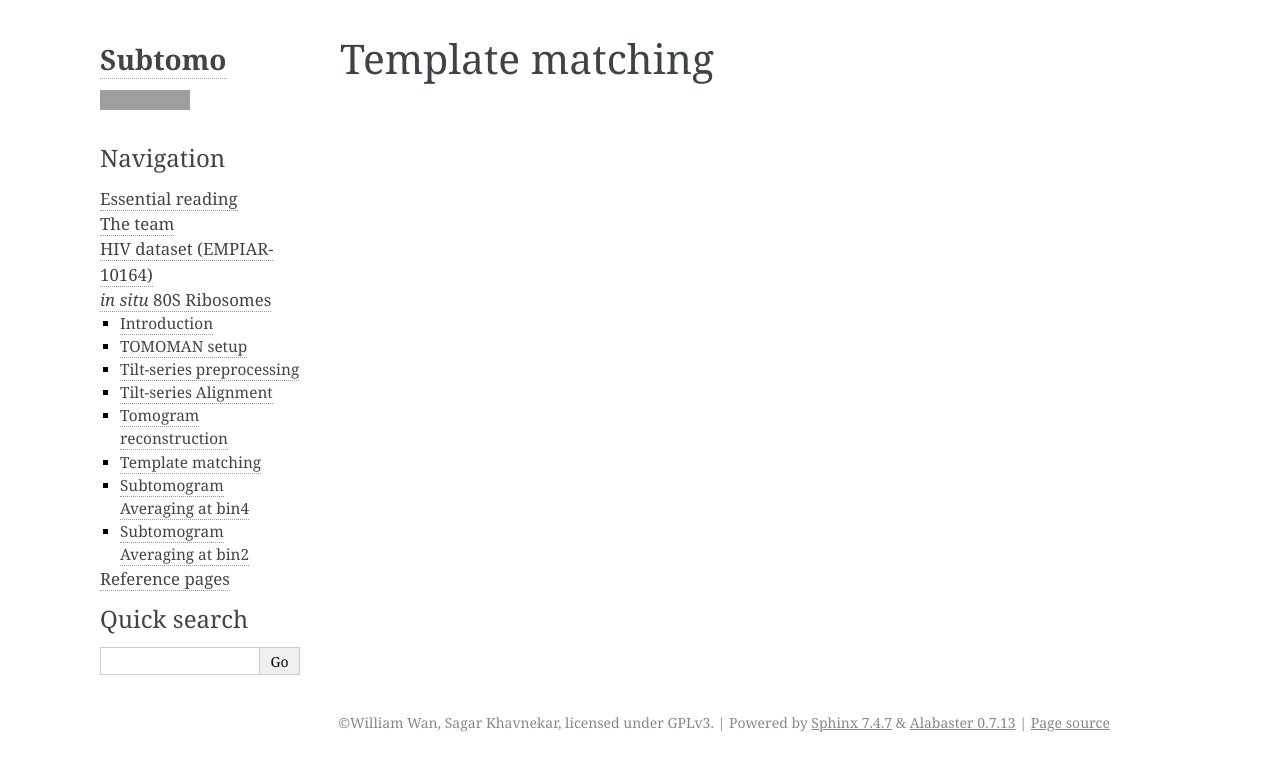
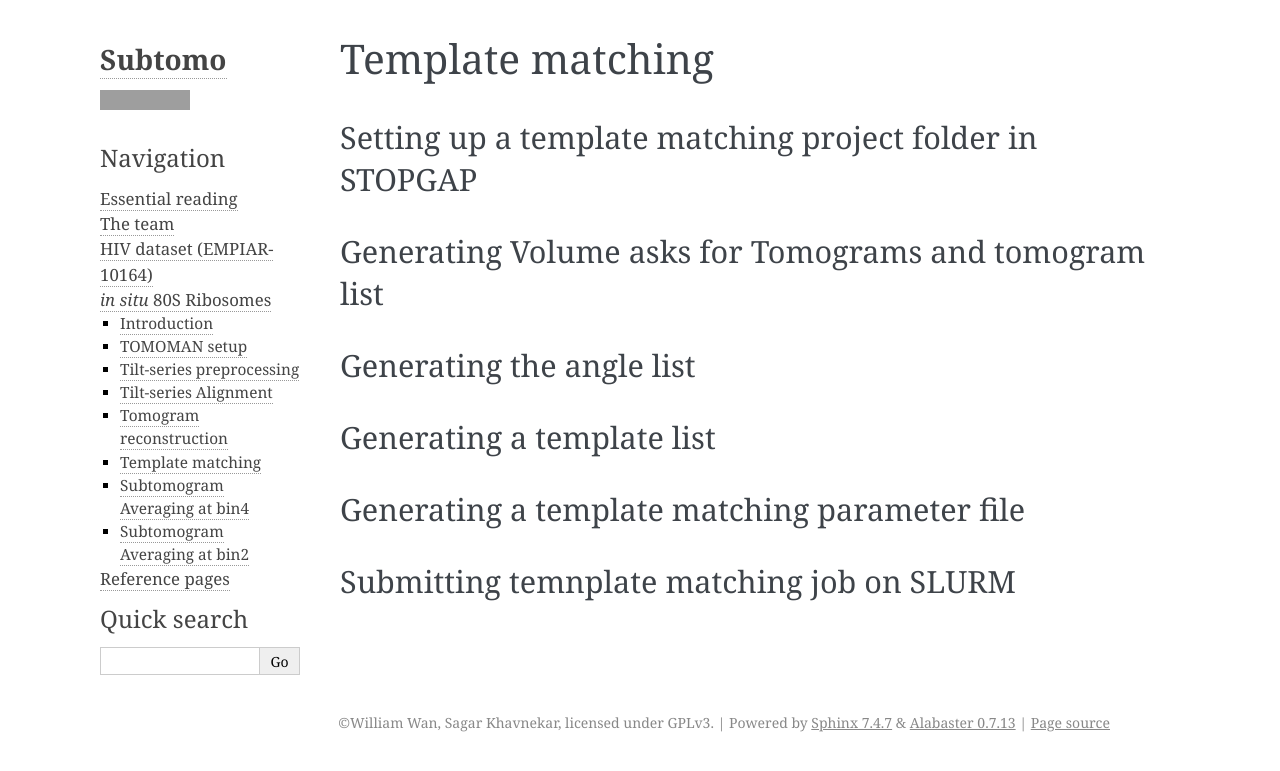
Before and after one commit to sagarbiophysics/Subtomo-tutorials, a Sphinx documentation site: the page built from source/80S_insitu/stopgap_tm.rst, in a window 1280 px wide. Shown: the top 771 px of the page. Built offline with Sphinx 7.4.7, drawn with Linux system fonts in a browser that asks for light colours; grey boxes are pictures that could not be loaded.

Commit message:
Update stopgap_tm.rst

```diff
--- a/source/80S_insitu/stopgap_tm.rst
+++ b/source/80S_insitu/stopgap_tm.rst
@@ -1,2 +1,28 @@
 Template matching
 ===============
+
+Setting up a template matching project folder in STOPGAP
+-----------------
+
+
+Generating Volume asks for Tomograms and tomogram list
+-----------------
+
+
+
+Generating the angle list
+-----------------
+
+
+Generating a template list
+-----------------
+
+
+
+Generating a template matching parameter file
+-----------------
+
+
+
+Submitting temnplate matching job on SLURM
+-----------------
```
